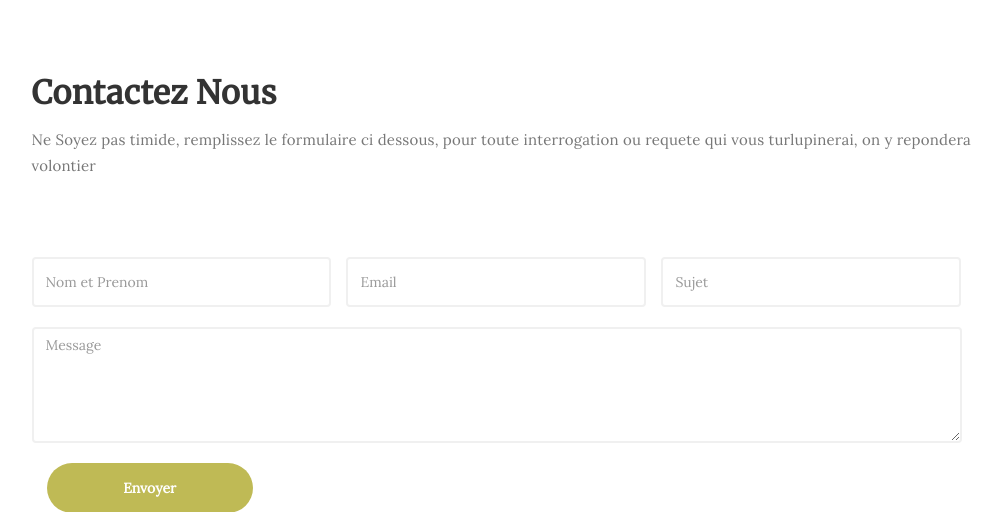
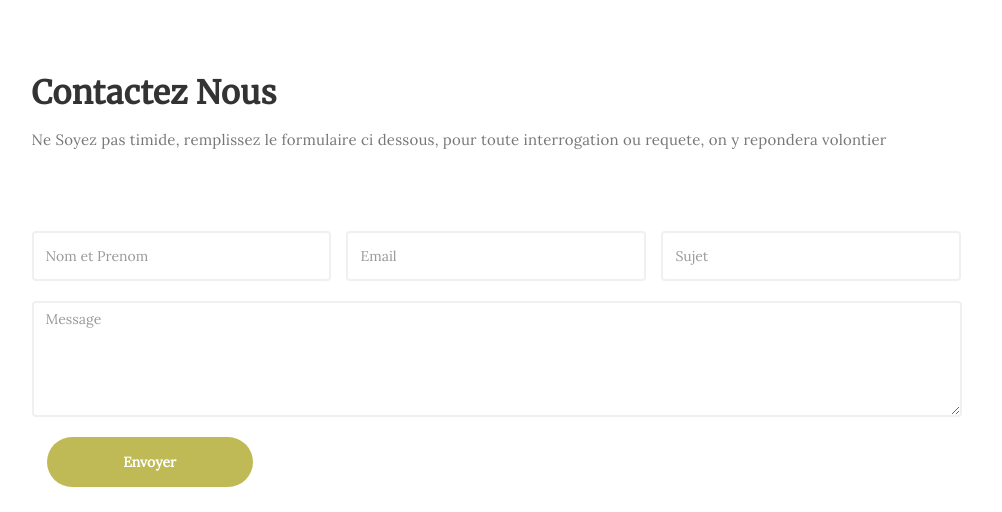
Before and after one commit to a-nasseur/mediathor, a Django app: page /contact/ in a window 1280 px wide. Shown: the part 611-1123 px from the top of the page, without its empty margins (136-1138 px from the left). Run offline with Django 3.2, Linux system fonts and the light colour scheme; some libraries are stand-ins or nearby versions.

Commit message:
Update contact.html

```diff
--- a/blog/templates/contact.html
+++ b/blog/templates/contact.html
@@ -22,7 +22,7 @@
 
                <div class="col-md-offset-1 col-md-10 col-sm-12">
                     <h2>Contactez Nous</h2>
-                    <p>Ne Soyez pas timide, remplissez le formulaire ci dessous, pour toute interrogation ou requete qui vous turlupinerai,
+                    <p>Ne Soyez pas timide, remplissez le formulaire ci dessous, pour toute interrogation ou requete,
                       on y repondera volontier</p>
 
                        <h3>{{success}}</h3>
```
